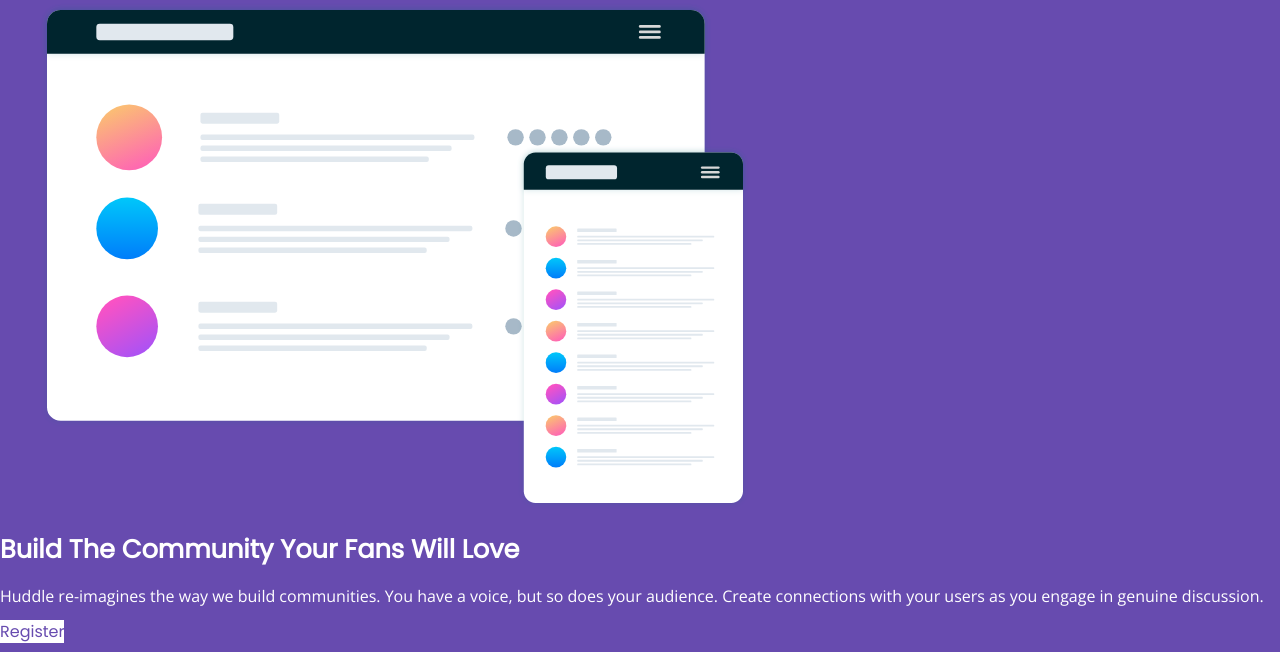
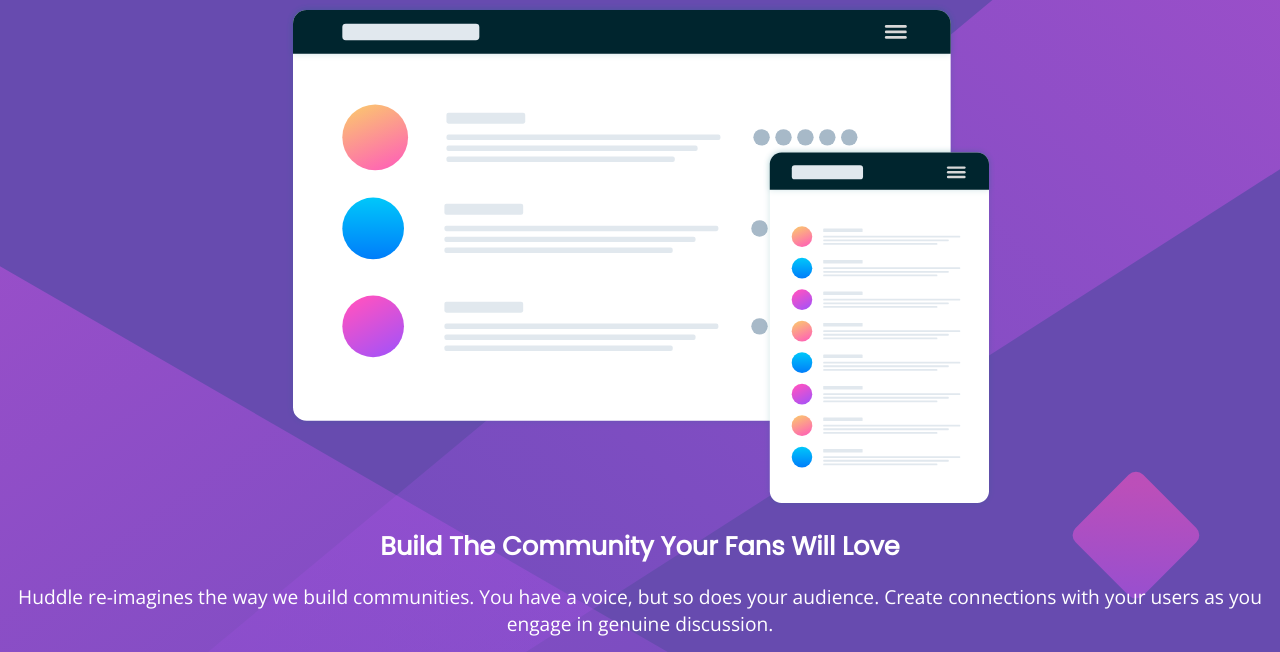
Before and after one commit to EveKaia/huddle-landing-page-with-single-introductory-section, a website: page index.html in a window 1280 px wide. Shown: the part 82-734 px from the top of the page. Drawn offline with nearby package versions, Linux system fonts and the light colour scheme.

Commit message:
Added basic styles

```diff
--- a/styles.scss
+++ b/styles.scss
@@ -6,24 +6,32 @@
 $heading-font: 'Poppins', sans-serif;
 $body-font: 'Open Sans', sans-serif;
 
-// Reset
-// condensed from normalize.css v8.0.1
 html {
   line-height: 1.15;
   -webkit-text-size-adjust: 100%;
 }
 
 body {
+  background: url('images/bg-mobile.svg') $primary-color top center no-repeat;
+  background-position: top;
+  background-size: cover;
+  color: #fff;
+  font-family: $body-font;
   font-size: 16px;
   margin: 0;
 }
 
 main {
   display: block;
+  text-align: center;
 }
 
 h1 {
-  font-size: 2em;
+  color: #fff;
+  font-family: $heading-font;
+  font-size: 1.6em;
+  font-weight: 700;
+  line-height: 1.4;
   margin: 0.67em 0;
 }
 
@@ -49,23 +57,18 @@
   display: none;
 }
 
-body {
-  background-color: $primary-color;
-  color: #fff;
-  font-family: $body-font;
-}
-
-h1 {
-  color: #fff;
-  font-family: $heading-font;
-  font-size: 1.6rem;
-  font-weight: 700;
-  line-height: 1.6;
+p {
+  font-size: 1.2rem;
+  line-height: 1.4;
 }
 
 a.cta-button {
   background-color: #fff;
+  border-radius: 2rem;
+  color: $primary-color;
+  display: inline-block;
   font-family: $heading-font;
-  color: $primary-color;
+  font-size: 1.2rem;
+  padding: 20px 80px;
   text-decoration: none;
 }
```
Also changed, not shown: styles.css.
